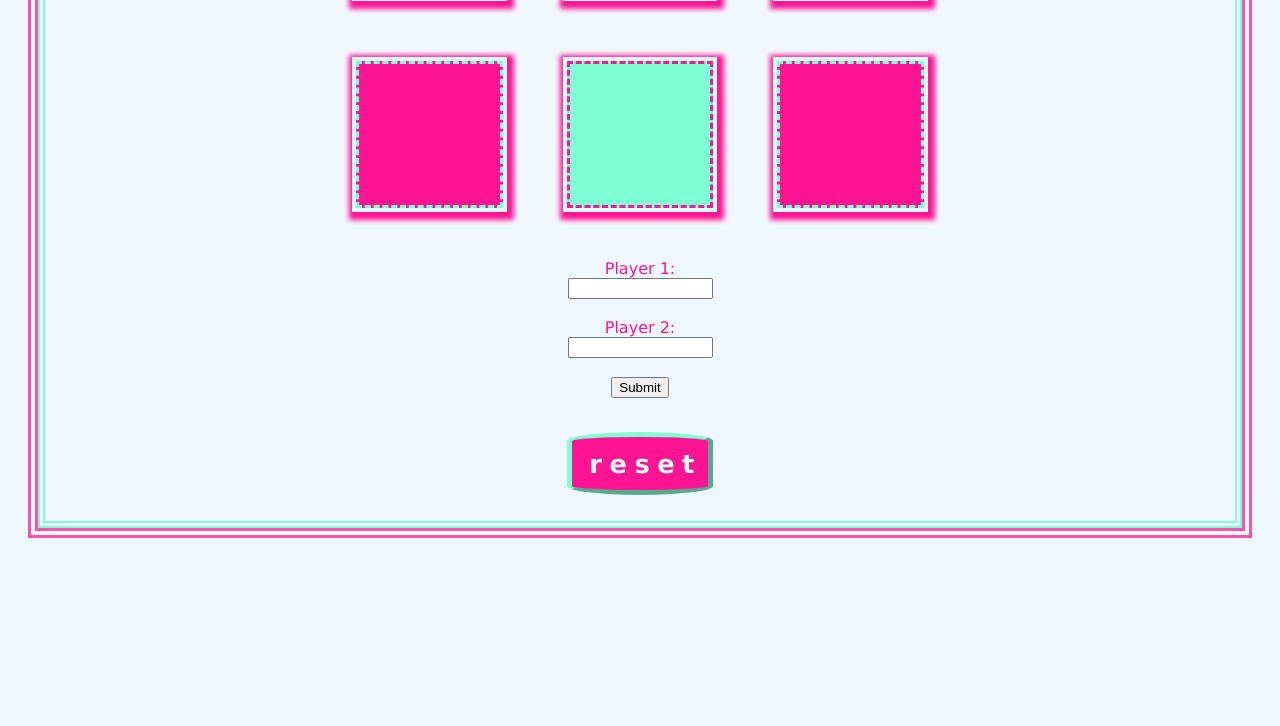
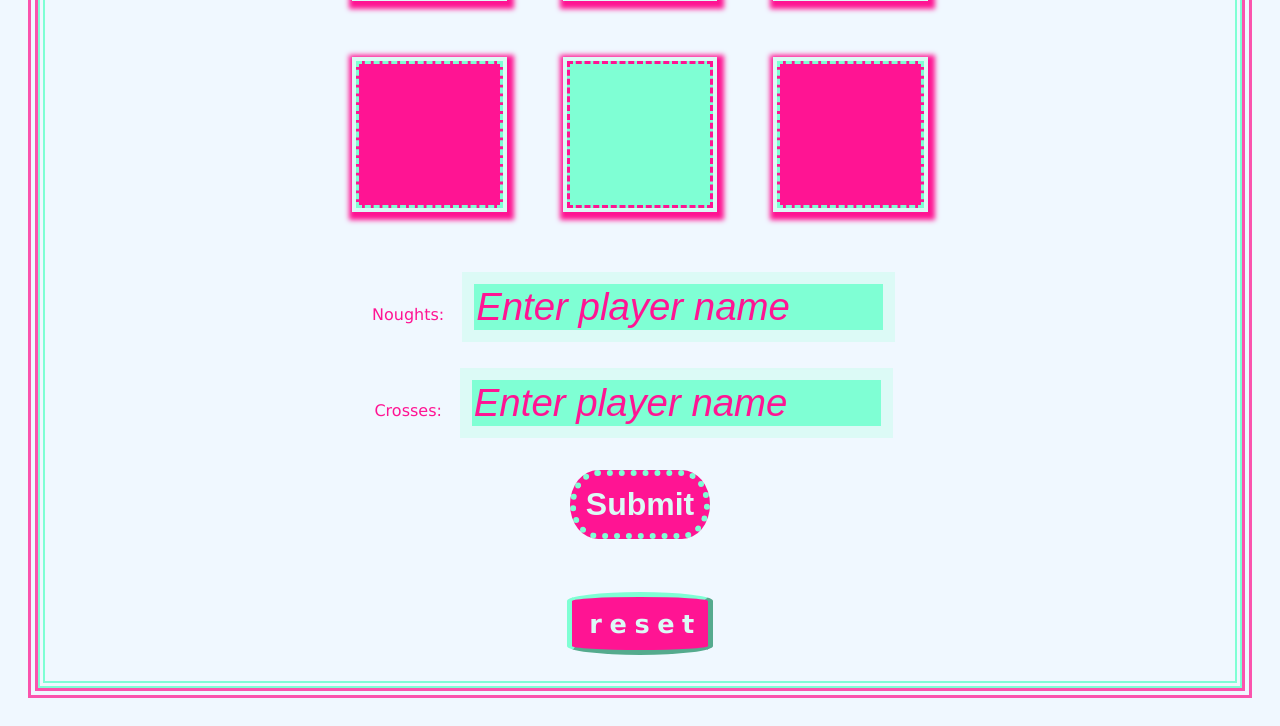
Before and after one commit to Sainsburys-bootcamp-2022/Hannah-s-Project, a plain HTML site: page NoughtsandCrosses/final/index.html in a window 1280 px wide. Shown: the part 655-1381 px from the top of the page. Before the commit the page ends 1221 px from the top, so only its background shows below. Drawn offline with Linux system fonts and the light colour scheme.

Commit message:
Player names added

```diff
--- a/NoughtsandCrosses/final/academy.js
+++ b/NoughtsandCrosses/final/academy.js
@@ -9,6 +9,7 @@ function getNewBoard() {
 
 let noughtsTurn = true
 console.log("Noughts Turn")
+let gameOver = false
 
 // Take the row and column number between 0 and 2
 // (inclusive) and update the game state.
@@ -56,6 +57,8 @@ function checkWinner() {
     //return null;
   //  console.log(board[row][column])
 
+  // const noughtsPlayer = document.getElementById("noughts-player").innerText
+  // const crossesPlayer = document.getElementById("crosses-player").innerText
 
   //change this because need nobody as third option
   //draw (no winner) if 9 counters placed, use a counter - each time a play goes add 1 to the counter and when hits 9 becomes nobody
@@ -233,6 +236,7 @@ function resetGame() {
              [null, null, null],
              [null, null, null]];
     noughtsTurn = true
+    gameOver = false
 }
 
 // Return the current board state with either a "nought" or a "cross" in
--- a/NoughtsandCrosses/final/connectors.js
+++ b/NoughtsandCrosses/final/connectors.js
@@ -17,8 +17,18 @@ function clearBoard() {
             document.getElementById(`row-${rowIndex}-column-${columnIndex}`).innerHTML = ""
         }
     }
+}
 
+function namesSubmitted() {
+    const noughtsPlayerName = document.getElementById("noughts-player").value
+    console.log(noughtsPlayerName)
+    const crossesPlayerName = document.getElementById("crosses-player").value
+    console.log(crossesPlayerName)
 }
+
+const submitButton = document.getElementById("submit")
+submitButton.addEventListener("click", namesSubmitted)
+
 
 // Populate the grid with images based on the board state.
 function drawBoard(board) {
@@ -54,14 +64,53 @@ function positionClick(rowIndex, columnIndex, event) {
     }
     drawBoard(board);
     const winner = checkWinner();
+
     if (winner) {
         if (typeof winner !== "string" || !["Noughts", "Crosses", "Nobody"].includes(winner)) {
             throw "Expecting 'checkWinner' to return null or one of the strings 'noughts', 'crosses' or 'nobody'. Actually received: " + winner;
         }
         const winnerName = document.getElementById("winner-name");
         winnerName.innerText = winner;
+
+
+
+        // const noughtsPlayer = document.getElementById("noughts-player").value  //noughtsPlayer = whatever was typed into noughts player name box an
+        // const noughtsWinnerPlayerName = winner === "Noughts" ? noughtsPlayer : "no"
+        // document.getElementById("winner-name").innerText = noughtsWinnerPlayerName
+        // console.log(noughtsWinnerPlayerName)
+
+        const noughtsPlayer = document.getElementById("noughts-player").value
+        const noughtsWinnerName = document.getElementById("noughts-player").value === "" ? "Noughts": noughtsPlayer
+
+        const crossesPlayer = document.getElementById("crosses-player").value
+        const crossesWinnerName = document.getElementById("crosses-player").value === "" ? "Crosses" : crossesPlayer
+
+        if (winner === "Noughts") {
+            document.getElementById("winner-name").innerText = noughtsWinnerName
+            gameOver = true
+        }
+        else if (winner === "Crosses") {
+            document.getElementById("winner-name").innerText = crossesWinnerName
+            gameOver = true
+        }
+        else {
+            document.getElementById("winner-name").innerText = "Nobody"
+            gameOver = true
+        }
+
+// need to stop the winner from changing
+//need to get the name values to reset when reset button pressed
+
         const winnerDisplay = document.getElementById("winner-display");
         winnerDisplay.style.display = "block";
+
+
+
+//try an if statement where if there is text in the player name box, announce the winner by name, otherwise keeps noughts/crosses
+
+        // const cellText = board[rowIndex][columnIndex] === "nought" ? "⊘" : "✗";
+        // document.getElementById(`row-${rowIndex}-column-${columnIndex}`).innerText = cellText;
+       // document.getElementById("promotioncode").value == ""
     }
 }
 
@@ -73,6 +122,10 @@ function resetClick(event) {
     const winnerDisplay = document.getElementById("winner-display");
     winnerDisplay.style.display = "None";
     clearBoard();
+    const noughtsName = document.getElementById("noughts-player");
+    noughtsName.value = "";
+    const crossesName = document.getElementById("crosses-player");
+    crossesName.value = "";
 }
 
 // Bind the click events for the grid.
--- a/NoughtsandCrosses/final/index.html
+++ b/NoughtsandCrosses/final/index.html
@@ -42,18 +42,14 @@
   </div>
 </br>
   <div>
-     <form id="players" action="">
       <div>
-       <label for="player1">Player 1:</label></br>
-       <input type="text" id="player1" size="15"></div></br>
-       <label for="player2">Player 2:</label></br>
-       <input type="text" id="player2" size="15"></br>
-     </div>
-     </br>
+          <label for="noughts-player">Noughts:</label>
+          <input type="text" autocomplete="off" placeholder="Enter player name" id="noughts-player" size="16"></br>
+          <label for="crosses-player">Crosses:</label>
+          <input type="text" autocomplete="off" placeholder="Enter player name" id="crosses-player" size="16">
+      </div>
        <input type="submit" value="Submit" id="submit">
-      </form>
    </div>
-</br>
   <button id="reset-button">reset</button>
   <!-- <p>Remember to open your dev tools by pressing F12 to view log messages and errors!</p> -->
   <script src="academy.js"
--- a/NoughtsandCrosses/final/main.css
+++ b/NoughtsandCrosses/final/main.css
@@ -111,7 +111,51 @@ p {font-size: medium;
 
 #players {
     font-family:Verdana, Geneva, Tahoma, sans-serif;
+}
 
+#noughts-player {
+    background-color: aquamarine;
+    margin: 1vw;
+    font-size: 3vw;
+    border: rgb(220, 250, 246) 1vw solid;
+}
+
+#noughts-player::placeholder {
+    color: deeppink;
+    opacity: 1;
+    font-style: italic;
+}
+
+#crosses-player {
+    background-color: aquamarine;
+    margin: 1vw;
+    font-size: 3vw;
+    border: rgb(220, 250, 246) 1vw solid;
+}
+
+#crosses-player::placeholder {
+    color: deeppink;
+    opacity: 1;
+    font-style: italic;
+}
+
+input, select, textarea{
+    color: rgb(251, 83, 173);
+}
+
+textarea:focus, input:focus {
+    color: deeppink;
+}
+
+#submit {
+    background-color: deeppink;
+    color: rgb(220, 250, 246) ;
+    font-weight: bold;
+    font-size: 2.5vw;
+    margin: 1.5vw;
+    padding: 0.8vw;
+    border-radius: 20%/50%;
+    border: aquamarine 0.5vw dotted;
 }
 
 #reset-button{
```
Also changed, not shown: NoughtsandCrosses/final/test.js (added).
